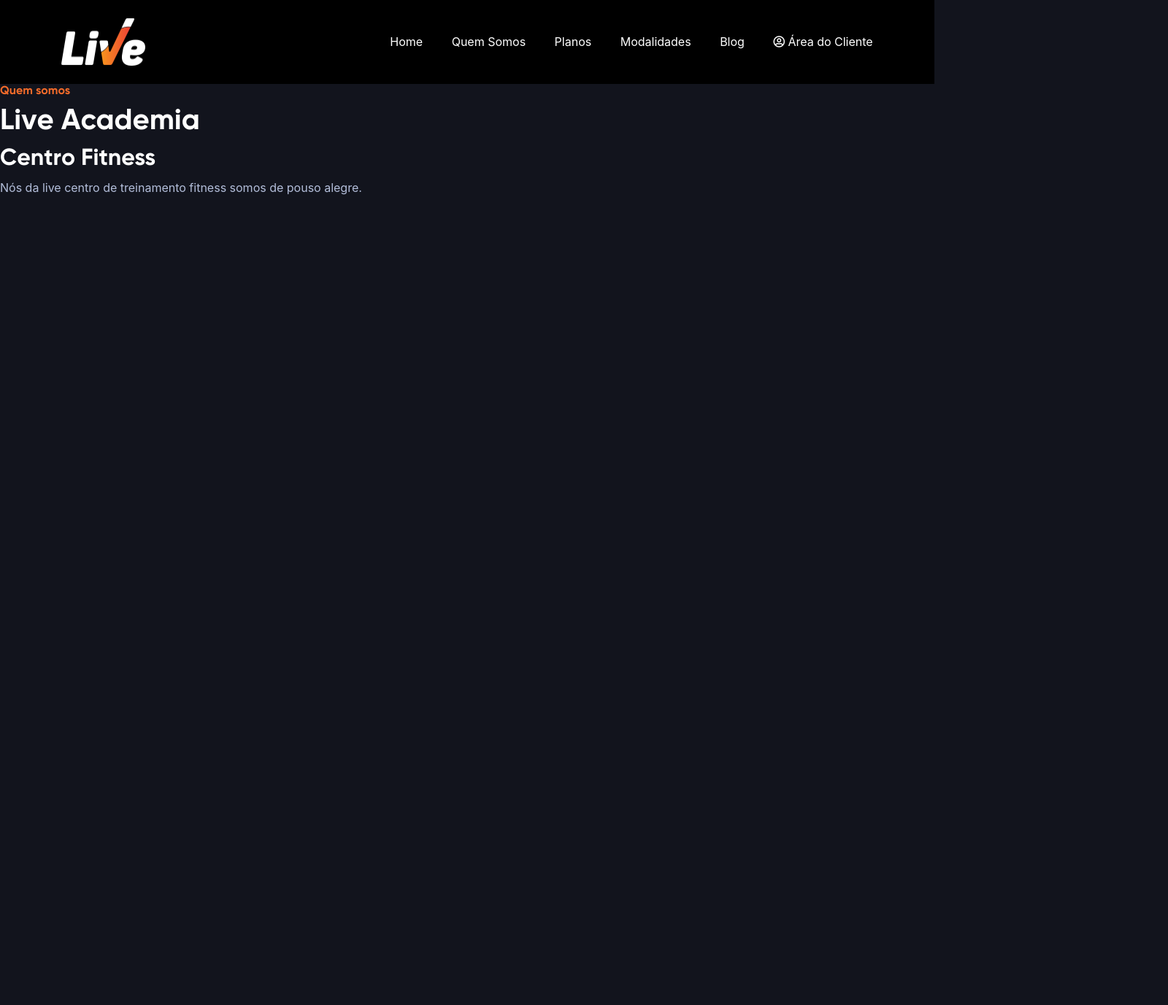
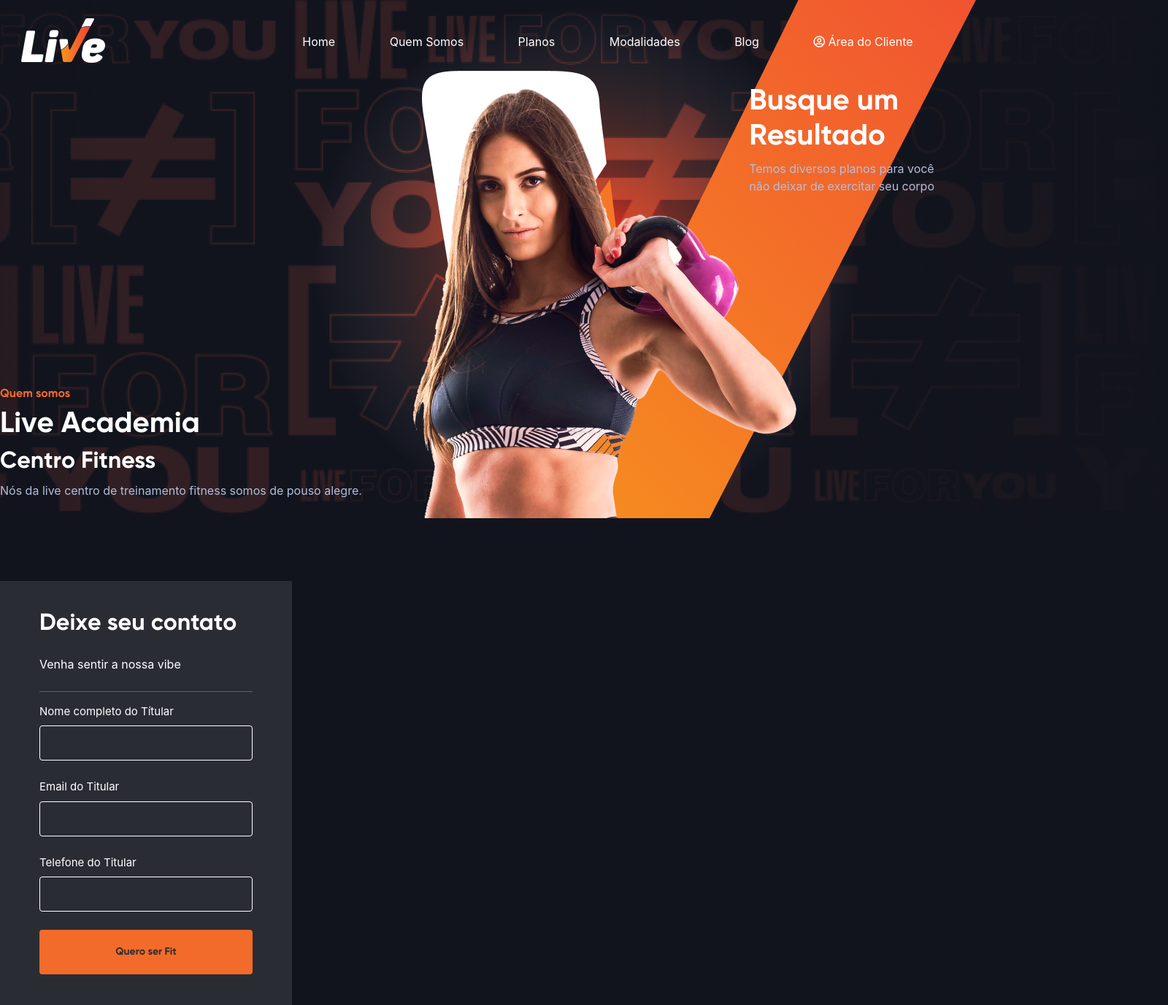
Before and after one commit to evvvrado/livecentrodetreinamento, a plain HTML site: page index.html in a window 1280 px wide. Shown: the whole page at 73% size, 1600 px wide, since content can reach past the window. Before the commit the page ends 800 px from the top, so only its background shows below. Drawn offline with nearby package versions, Linux system fonts and the light colour scheme.

Commit message:
Iniciando o Formulário do header

```diff
--- a/css/style.css
+++ b/css/style.css
@@ -38,6 +38,7 @@
     --secundaria: #FAB771;
     --background: #12141D;
     --background2: #1E2029;
+    --background3: #2A2C34;
     --fonte: 'SVN-Gilroy';
     --fonte2: 'Inter', sans-serif;
     --fontcolor: #fff;
@@ -68,6 +69,7 @@ body {
   line-height: 1.5;
   color: var(--fontcolor);
   background-color: var(--background);
+  overflow-x: hidden;
   -webkit-text-size-adjust: 100%;
   -webkit-tap-highlight-color: rgba(0, 0, 0, 0);
 }
@@ -474,7 +476,7 @@ progress {
   justify-content: center;
   font-family: var(--fonte2)!important;
 
-  background: black;
+  /*background: black;*/
 
   padding: 25px;
 }
@@ -488,16 +490,99 @@ progress {
 
 .topbar ul li{
   line-height: 65px;
-  margin-left: 35px;
+  margin-left: 70px;
   display: inline;
 }
 .topbar ul li a{
   color: var(--fontcolor)!important;
   display: inline;
   text-decoration: none;
+  transition: ease-in-out 0.32s ;
+}
+.topbar ul li a:hover{
+  border-bottom: solid 1px var(--principal);
+}
+
+.topbar img{
+  margin-right: 200px;
+}
+
+.header{
+  display: block;
+  justify-content: center;
+
+  height: 530px;
+}
+.org{
+  display: flex;
+  justify-content: center;
+}
+
+.header .back-header{
+  position: absolute;
+  z-index: -30;
+}
+
+.header .text-header{
+  float: right;
+}
+
+.header-form{
+  padding: 54px;
+  padding-top: 39px;
+  width: 400px;
+  height: 581.25px;
+
+  background-color: var(--background3);
+}
+
+.header-form .subtitle{
+  margin-bottom: 25px;
+}
+.header-form .paragraph{
+  margin-bottom: 25px;
+  color: var(--fontcolor);
+}
+.header-form .form-component{
+  margin-bottom: 25px;
+  /*background-color: blue;*/
+}
+
+.header-form .form-component label{
+  color: var(--fontcolor)!important;
+  font-size: 15px;
+  font-family: var(--fonte2);
 
 }
 
-.topbar img{
-  margin-right: 300px;
+.header-form .form-component input{
+
+  width: 100%;
+  height: 48px;
+
+  outline-color: var(--background2);
+
+  color: var(--fontcolor)!important;
+  font-family: var(--fonte2);
+
+  border: 1px solid #FFFFFF;
+  box-sizing: border-box;
+  border-radius: 4px;
+
+  background-color: transparent;
 }
+
+.header-form button{
+  padding: 20px 40px;
+
+  border:none;
+  border-radius: 4px ;
+
+  width: 100%;
+
+  font-size: 14px;
+  font-weight: 700;
+  color: var(--background3);
+
+  background-color: var(--principal);
+}
--- a/index.html
+++ b/index.html
@@ -16,15 +16,18 @@
     <link rel="stylesheet" href="https://cdn.jsdelivr.net/npm/bootstrap@4.6.0/dist/css/bootstrap.min.css" integrity="sha384-B0vP5xmATw1+K9KRQjQERJvTumQW0nPEzvF6L/Z6nronJ3oUOFUFpCjEUQouq2+l" crossorigin="anonymous">
     <link rel="stylesheet" href="css/style.css">
     <link rel="stylesheet" href="https://cdnjs.cloudflare.com/ajax/libs/font-awesome/5.15.2/css/all.min.css">
+    <link rel="shortcut icon" href="icon.ico" />
 
 </head>
 
 <body>
 
+    <div class='header'>
 
+        <div class="org">
             <div class="topbar">
 
-        <img src="img/logo.png">
+                <a href="/"><img src="img/logo.png"></a>
 
                 <ul>
 
@@ -38,11 +41,58 @@
                 </ul>
             </div>
 
+            <img src="img/header.png" class="back-header">
+
+        </div>
+
+        <div class="text-header">
+            <h1 class="title">Busque um<br>Resultado</h1>
+            <p class="paragraph">Temos diversos planos para você<br>não deixar de exercitar seu corpo</p>
+        </div>
+    </div>
+
+
+
 
     <h6 class="description">Quem somos</h6>
     <h1 class="title">Live Academia</h1>
     <h2 class="subtitle">Centro Fitness </h2>
     <p class="paragraph"> Nós da live centro de treinamento fitness somos de pouso alegre.</p>
+
+    <br>
+    <br>
+    <br>
+    <br>
+
+    <div class="form header-form">
+
+        <h2 class="subtitle">Deixe seu contato</h2>
+        <p class="paragraph">Venha sentir a nossa vibe</p>
+        <hr>
+
+        <form>
+
+            <div class="form-component">
+            <label class="description">Nome completo do Títular</label>
+            <input type="text"></input>
+            </div>
+
+            <div class="form-component">
+            <label class="description">Email do Titular</label>
+            <input type="text">
+            </div>
+
+            <div class="form-component">
+            <label class="description">Telefone do Titular</label>
+            <input type="text"></input>
+            </div>
+
+            <button>Quero ser Fit</button>
+
+
+        </form>
+
+    </div>
 
 </body>
 
```
Also changed, not shown: img/header.png (added). Lines whose indentation alone changed are shown as unchanged.
